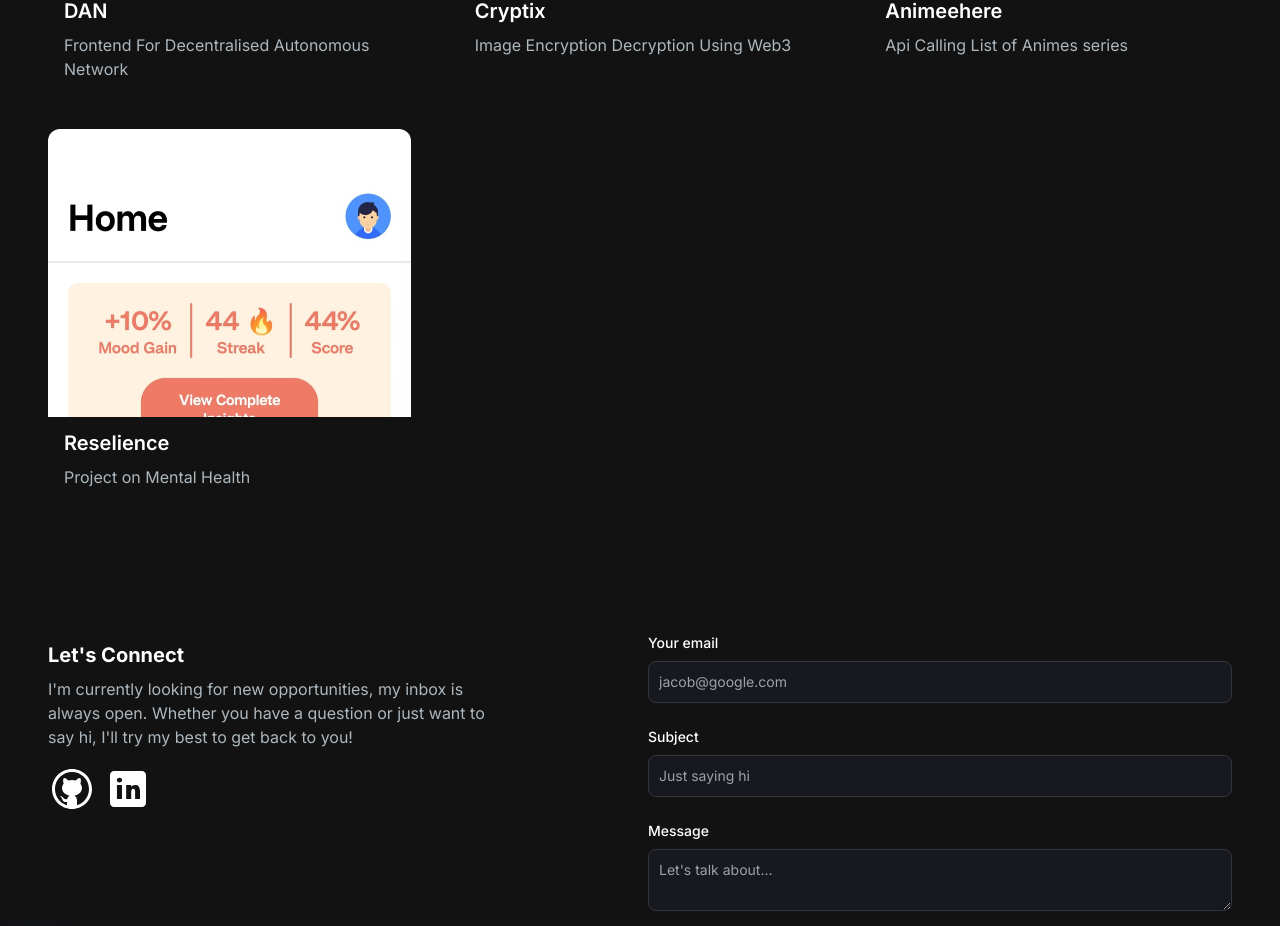
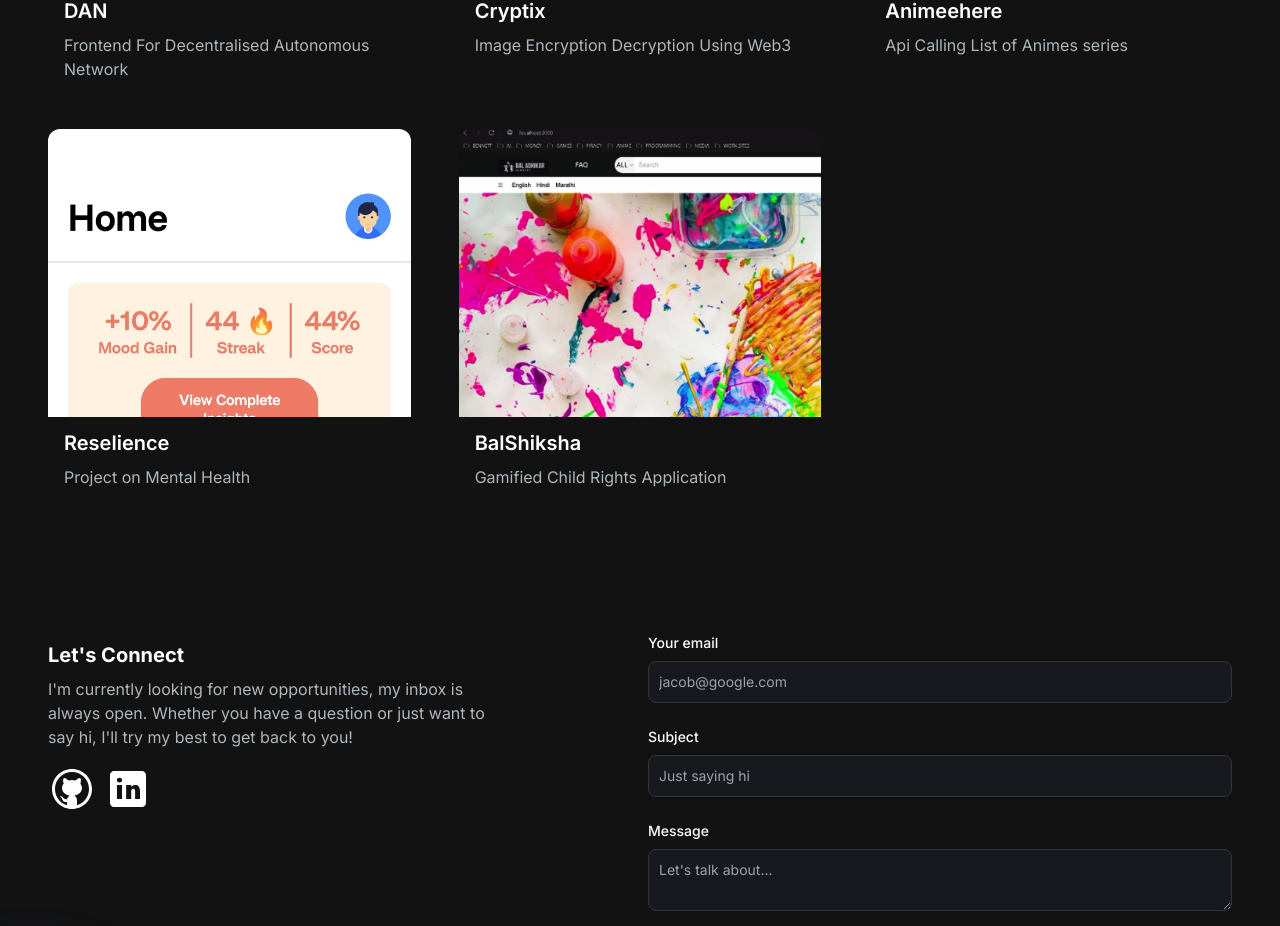
Before and after one commit to Tarunya0704/Portfolio, a Next.js app: page / in a window 1280 px wide. Shown: the part 2497-3423 px from the top of the page. Built offline with nearby package versions, Linux system fonts and the light colour scheme.

Commit message:
project added

```diff
--- a/src/app/components/ProjectsSection.jsx
+++ b/src/app/components/ProjectsSection.jsx
@@ -39,6 +39,15 @@ const projectsData = [
     image: "/images/projects/4.png",
     tag: ["All", "Mobile"],
     gitUrl: "/",
+    previewUrl: "/",
+  },
+  {
+    id: 4,
+    title: "BalShiksha",
+    description: "Gamified Child Rights Application",
+    image: "/images/projects/5.png",
+    tag: ["All", "Web"],
+    gitUrl: "/https://github.com/Tarunya0704/Gamified-Child-Rights-App",
     previewUrl: "/",
   },
 
```
Also changed, not shown: public/images/projects/5.png (added).
